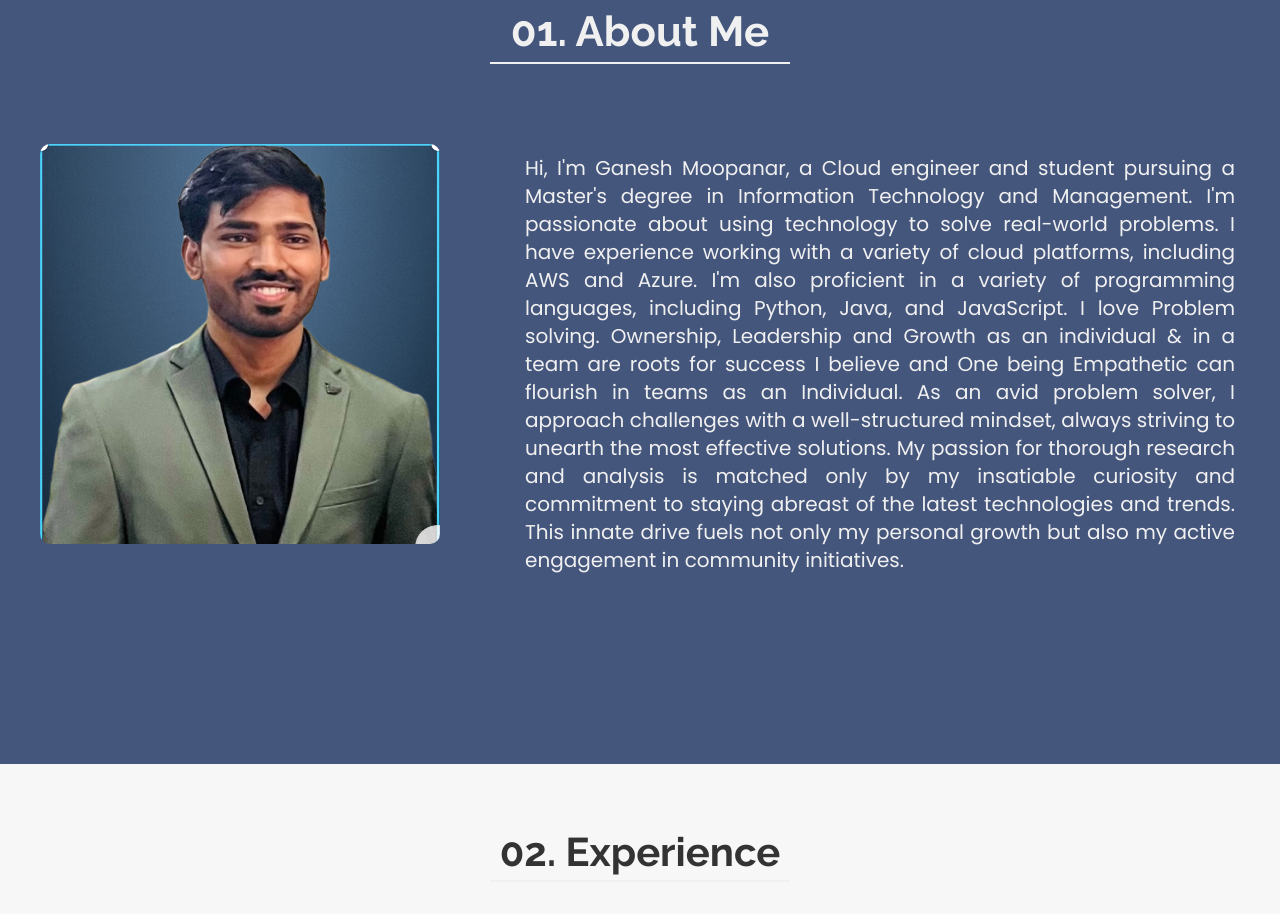
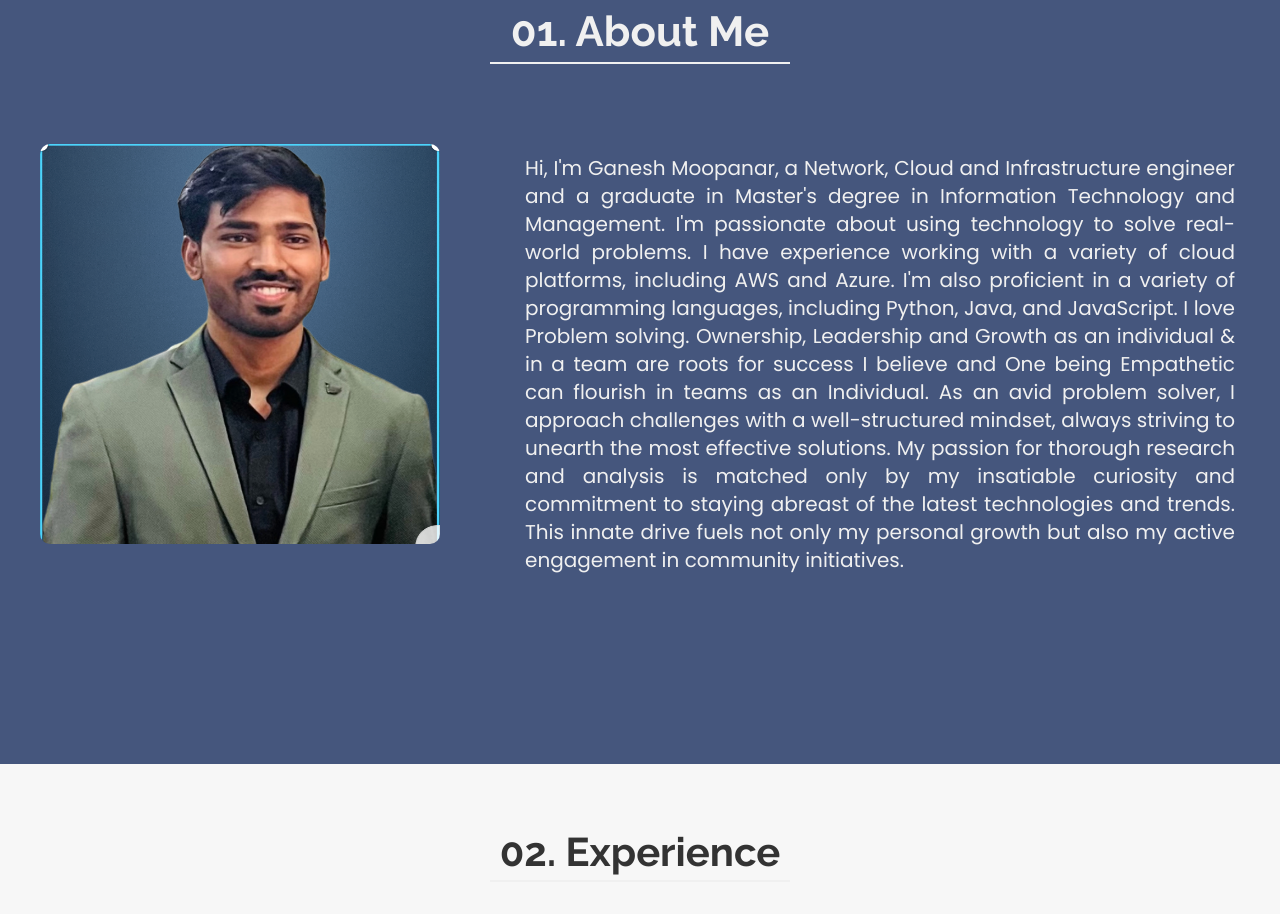
Before and after one commit to ganeshvmoopanar/About-Me, a plain HTML site: page index.html in a window 1280 px wide. Shown: the part 897-1811 px from the top of the page. Drawn offline with Linux system fonts and the light colour scheme.

Commit message:
Update index.html

```diff
--- a/index.html
+++ b/index.html
@@ -51,7 +51,7 @@
       </div>
       <div class="right-column">
         <p class="about-title">
-          Hi, I'm Ganesh Moopanar, a Cloud engineer and student pursuing a Master's degree in Information Technology and Management. I'm passionate about using technology to solve real-world problems. I have experience working with a variety of cloud platforms, including AWS and Azure. I'm also proficient in a variety of programming languages, including Python, Java, and JavaScript. I love Problem solving. Ownership, Leadership and Growth as an individual & in a team are roots for success I believe and One being Empathetic can flourish in teams as an Individual. As an avid problem solver, I approach challenges with a well-structured mindset, always striving to unearth the most effective solutions. My passion for thorough research and analysis is matched only by my insatiable curiosity and commitment to staying abreast of the latest technologies and trends. This innate drive fuels not only my personal growth but also my active engagement in community initiatives.
+          Hi, I'm Ganesh Moopanar, a Network, Cloud and Infrastructure engineer and a graduate in Master's degree in Information Technology and Management. I'm passionate about using technology to solve real-world problems. I have experience working with a variety of cloud platforms, including AWS and Azure. I'm also proficient in a variety of programming languages, including Python, Java, and JavaScript. I love Problem solving. Ownership, Leadership and Growth as an individual & in a team are roots for success I believe and One being Empathetic can flourish in teams as an Individual. As an avid problem solver, I approach challenges with a well-structured mindset, always striving to unearth the most effective solutions. My passion for thorough research and analysis is matched only by my insatiable curiosity and commitment to staying abreast of the latest technologies and trends. This innate drive fuels not only my personal growth but also my active engagement in community initiatives.
         </p>
       </div>
     </div>
```
